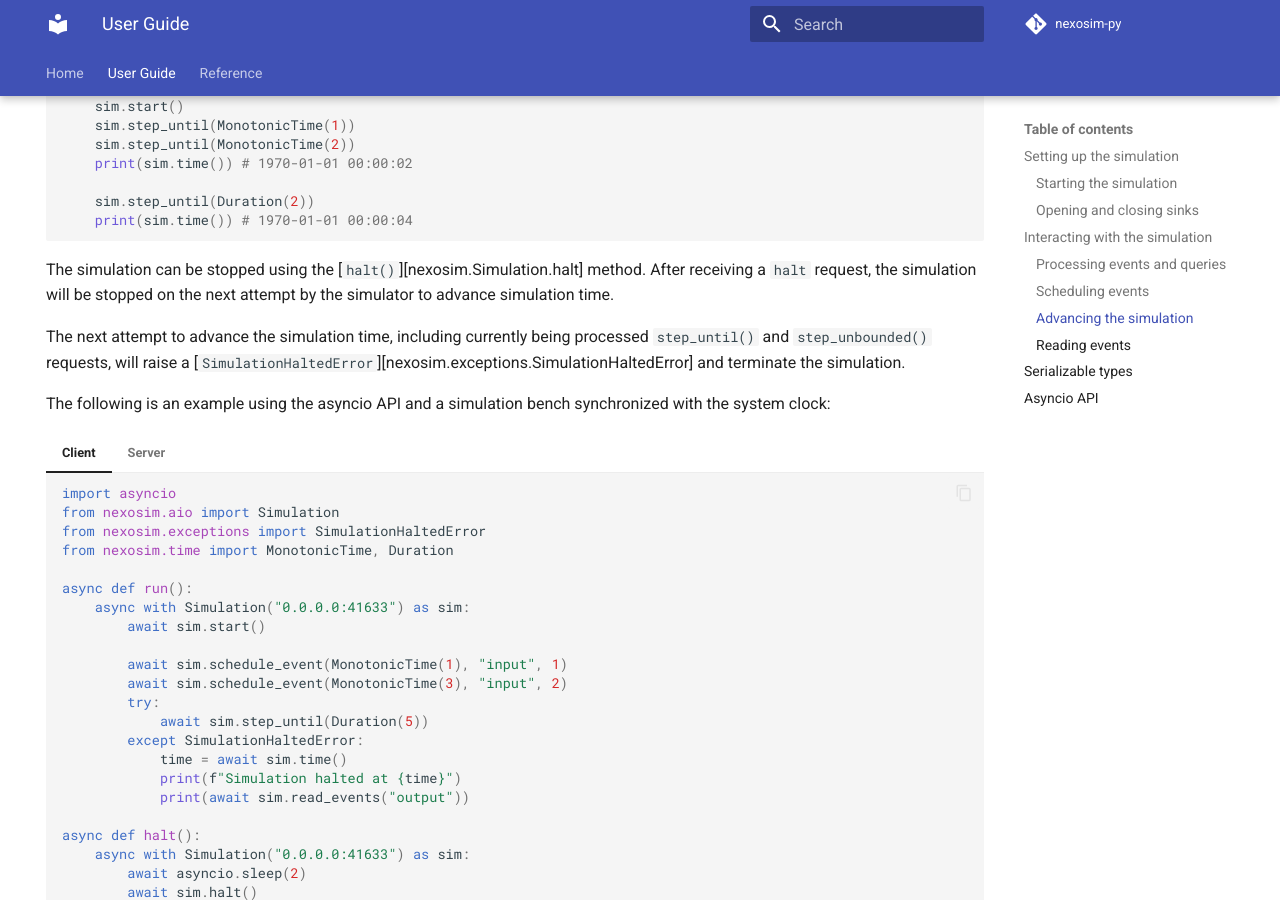
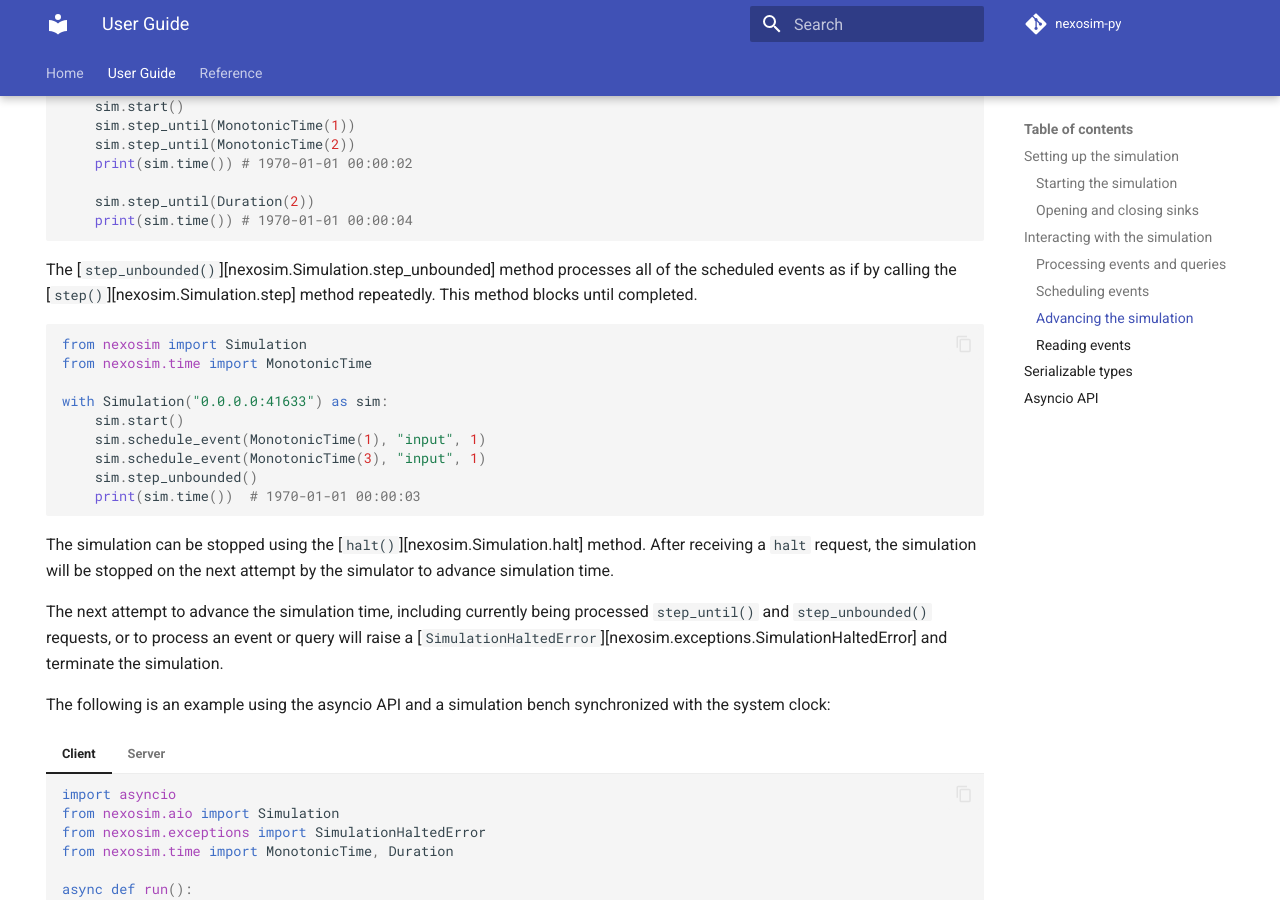
Before and after one commit to asynchronics/nexosim-py, an MkDocs documentation site: the page built from docs/user_guide.md, in a window 1280 px wide and 900 px high, scrolled down 3623 px. Built offline with MkDocs 1.6.1 and Material for MkDocs 9.7.7, drawn with Linux system fonts in a browser that asks for light colours; comment, search, counter and statistics services are not loaded.

Commit message:
Improve step_unbounded docs
- fix info in step_unbounded reference
- add step_unbounded info to the user guide
- mention behavior when processing events and queries on a halted
simulation
- add extra tests for halt and step_unbounded

````diff
--- a/docs/user_guide.md
+++ b/docs/user_guide.md
@@ -299,13 +299,28 @@ with Simulation("0.0.0.0:41633") as sim:
     print(sim.time()) # 1970-01-01 00:00:04
 ```
 
+The [`step_unbounded()`][nexosim.Simulation.step_unbounded] method processes all of the scheduled events
+as if by calling the [`step()`][nexosim.Simulation.step] method repeatedly. This method blocks until completed.
+
+```python
+from nexosim import Simulation
+from nexosim.time import MonotonicTime
+
+with Simulation("0.0.0.0:41633") as sim:
+    sim.start()
+    sim.schedule_event(MonotonicTime(1), "input", 1)
+    sim.schedule_event(MonotonicTime(3), "input", 1)
+    sim.step_unbounded()
+    print(sim.time())  # 1970-01-01 00:00:03
+```
+
 The simulation can be stopped using the [`halt()`][nexosim.Simulation.halt] method.
 After receiving a `halt` request, the simulation will be stopped on the next attempt
 by the simulator to advance simulation time.
 
 The next attempt to advance the simulation time, including currently being processed `step_until()`
-and `step_unbounded()` requests, will raise a [`SimulationHaltedError`][nexosim.exceptions.SimulationHaltedError]
-and terminate the simulation.
+and `step_unbounded()` requests, or to process an event or query will raise a
+[`SimulationHaltedError`][nexosim.exceptions.SimulationHaltedError] and terminate the simulation.
 
 The following is an example using the asyncio API and a simulation bench synchronized with the system clock:
 
````
Also changed, not shown: 3 other files.
